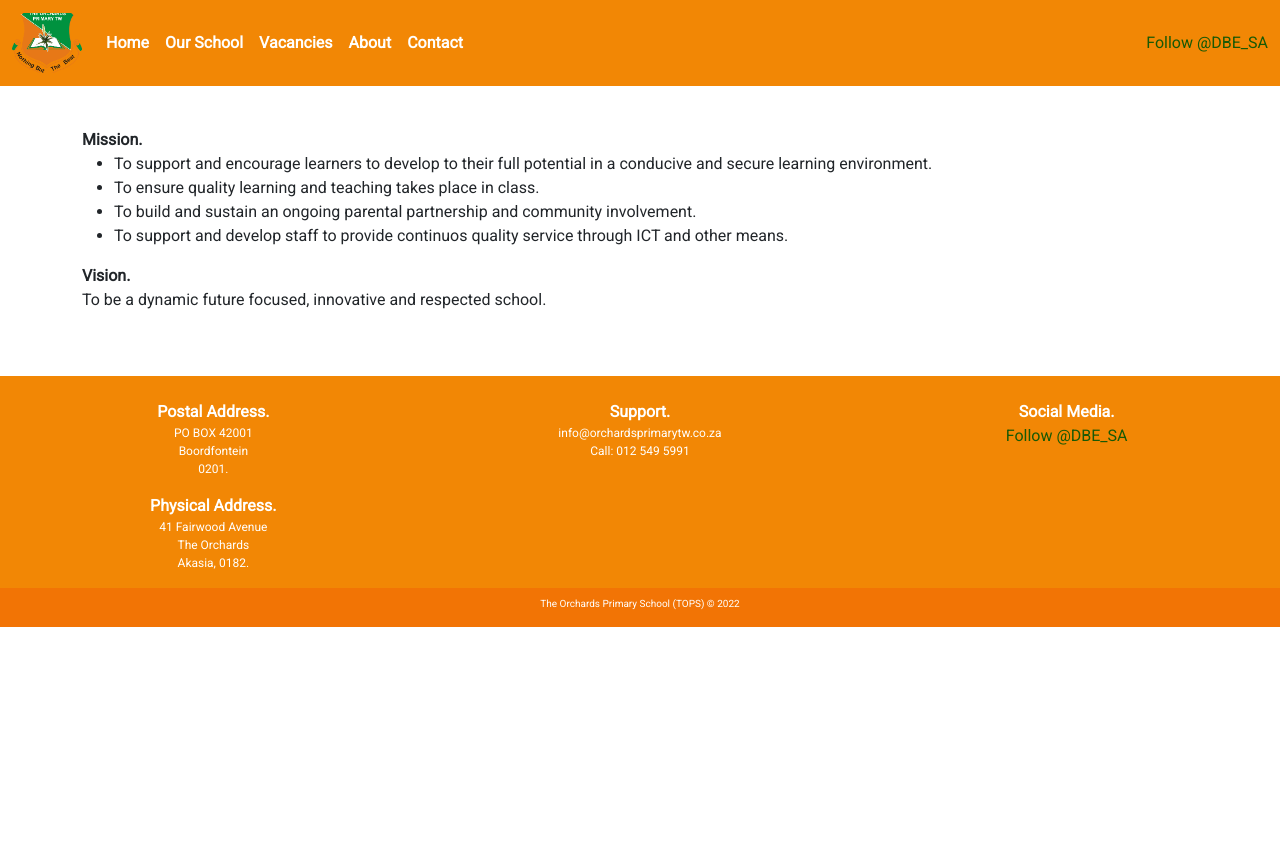
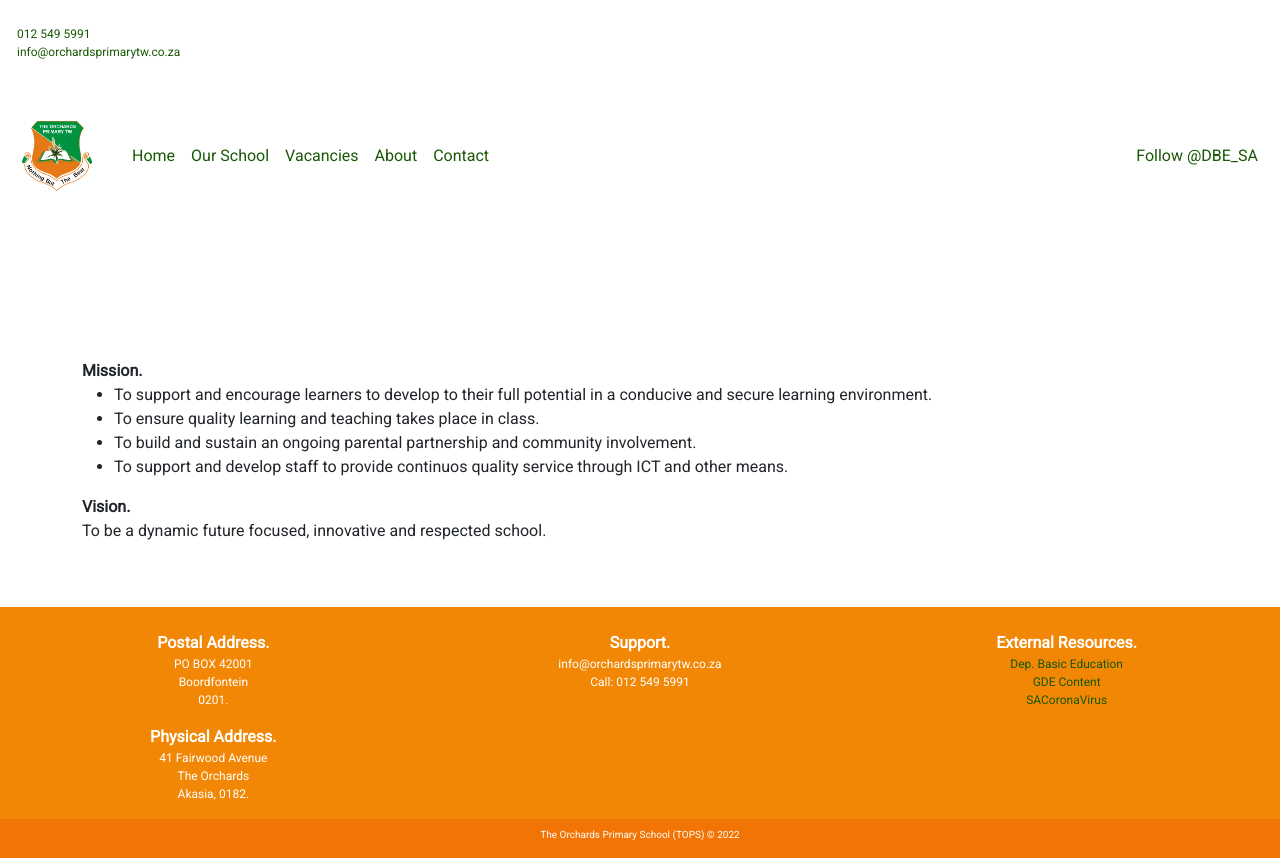
Before and after one commit to Jonasmo12/orchardstw-web-app, a Django app: page /about/ in a window 1280 px wide. Before the commit the page ends 627 px from the top, so only its background shows below. Run offline with Django 4.2, Linux system fonts and the light colour scheme; some libraries are stand-ins or nearby versions.

Commit message:
changed navbar

```diff
--- a/static/core.css
+++ b/static/core.css
@@ -7,7 +7,11 @@ body, html {
 
 .w-100 {
     object-fit: cover !important;
-    height: 80vh !important;
+    height: 50vh !important;
+    position: relative;
+    background-repeat: no-repeat;
+    background-position: center;
+
 }
 
 a {
@@ -17,6 +21,7 @@ a {
 
 a:hover {
 	color: #F29F05 !important;
+    transition: 0.4s;
 }
 
 p {
--- a/templates/_navbar.html
+++ b/templates/_navbar.html
@@ -1,15 +1,96 @@
 {% load static %}
+
+
 <style type="text/css">
-  .navbar {
-    background: #F28705 !important;
-    color: #fff!important;
-  }
-  .nav-link {
-    font-weight: bold !important;
-    color: #fff !important;
-  }
+
+
+#myNav {
+  transition: 0.4s;
+  background: #fff !important;
+}
+
+
 </style>
 
+<script type="text/javascript">
+  // When the user scrolls down 80px from the top of the document, resize the navbar's padding and the logo's font size
+window.onscroll = function() {scrollFunction()};
+
+function scrollFunction() {
+  if (document.body.scrollTop > 80 || document.documentElement.scrollTop > 80) {
+    document.getElementById("myNav").classList.add("fixed-top");
+    document.getElementById("myNav").style.padding = "10px 3px";
+    document.getElementById("logo2").style.height = "35px";
+
+  } else {
+    document.getElementById("myNav").classList.remove("fixed-top");
+    document.getElementById("myNav").style.padding = "30px 10px";
+    document.getElementById("logo2").style.height = "80px";
+
+  }
+}
+
+
+</script>
+
+<div class="container-fluid">
+  <div class="row">
+    <div class="col-lg-12">
+      <p class="text-right" style="height: 5vh; font-size: 12px !important; margin-top: 25px; padding-left: 5px;">
+        <a class="" href="">012 549 5991</a> <br> <a href="">info@orchardsprimarytw.co.za</a>
+      </p>
+    </div>
+  </div>
+</div>
+
+<nav id="myNav" class="navbar navbar-expand-lg navbar-light bg-light">
+  <div class="container-fluid">
+    <a class="navbar-brand" href="#">
+      <img id="logo2" class="navbar-brand" height="80" src="{% static 'images/logo.png' %}" style="object-fit: contain;" href="#"></img>
+    </a>
+    <button class="navbar-toggler" type="button" data-bs-toggle="collapse" data-bs-target="#navbarText" aria-controls="navbarText" aria-expanded="false" aria-label="Toggle navigation">
+      <span class="navbar-toggler-icon"></span>
+    </button>
+    <div class="collapse navbar-collapse" id="navbarText">
+      <ul class="navbar-nav me-auto mb-2 mb-lg-0">
+        <li class="nav-item">
+          <a class="nav-link" aria-current="page" href="/">Home</a>
+        </li>
+        <li class="nav-item">
+          <a class="nav-link" href="{% url 'event:school' %}">Our School</a>
+        </li>
+        <li class="nav-item">
+          <a class="nav-link" href="{% url 'vacancy:vacancy' %}">Vacancies</a>
+        </li>
+        <li class="nav-item">
+          <a class="nav-link" href="{% url 'event:about' %}">About</a>
+        </li>
+        <li class="nav-item">
+          <a class="nav-link" href="{% url 'event:contact' %}">Contact</a>
+        </li>
+      </ul>
+      <span class="navbar-text">
+        <a href="https://twitter.com/DBE_SA?ref_src=twsrc%5Etfw" class="twitter-follow-button" data-show-count="false">Follow @DBE_SA</a><script async src="https://platform.twitter.com/widgets.js" charset="utf-8"></script>
+      </span>
+    </div>
+  </div>
+</nav>
+
+<!---
+
+<div id="navbar">
+  <a href="#default" id="logo">CompanyLogo</a>
+  <div id="navbar-right">
+    <a class="active" href="#home">Home</a>
+    <a href="#contact">Contact</a>
+    <a href="#about">About</a>
+  </div>
+</div>
+
+---->
+
+
+<!----
 <nav class="navbar navbar-expand-lg navbar-dark bg-light fixed-top">
   <div class="container-fluid">
     <img class="navbar-brand" src="{% static 'images/logo.png' %}" width="70" height="70" style="object-fit: cover;" href="#"></img>
@@ -43,3 +124,5 @@
     </div>
   </div>
 </nav>
+
+------>
--- a/templates/footer.html
+++ b/templates/footer.html
@@ -28,8 +28,15 @@
 
         <div class="col-lg-4">
             <br>
-            <strong class="strong">Social Media.</strong> <br>
-            <a href="https://twitter.com/DBE_SA?ref_src=twsrc%5Etfw" class="twitter-follow-button" data-show-count="false">Follow @DBE_SA</a><script async src="https://platform.twitter.com/widgets.js" charset="utf-8"></script>
+            <strong class="strong">External Resources.</strong> <br>
+            <p style="font-size: 12px !important;">
+                <a href="https://www.education.gov.za/" target="_blank">Dep. Basic Education</a>
+
+                <br>
+                <a href="https://gdecontent.co.za" target="_blank">GDE Content</a>
+                <br>
+                <a href="https://sacoronavirus.co.za" target="_blank">SACoronaVirus</a>
+            </p>
         </div>
     </div>
 </div>
--- a/templates/home.html
+++ b/templates/home.html
@@ -12,14 +12,14 @@
   </div>
   <div class="carousel-inner">
     <div class="carousel-item active">
-      <img src="{% static 'images/4.jpg' %}" class="d-block w-100" alt="...">
+      <img src="{% static 'images/1.jpg' %}" class="d-block w-100" alt="...">
       <div class="carousel-caption d-md-block">
         <!---<h5>First slide label</h5>
         <p>Some representative placeholder content for the first slide.</p>---->
       </div>
     </div>
     <div class="carousel-item">
-      <img src="{% static 'images/3.jpg' %}" class="d-block w-100" alt="...">
+      <img src="{% static 'images/2.jpg' %}" class="d-block w-100" alt="...">
       <div class="carousel-caption d-md-block">
         <!---<h5>Second slide label</h5>
         <p>Some representative placeholder content for the second slide.</p>--->
```
Also changed, not shown: static/images/1.jpg (added), static/images/2.jpg (added).
